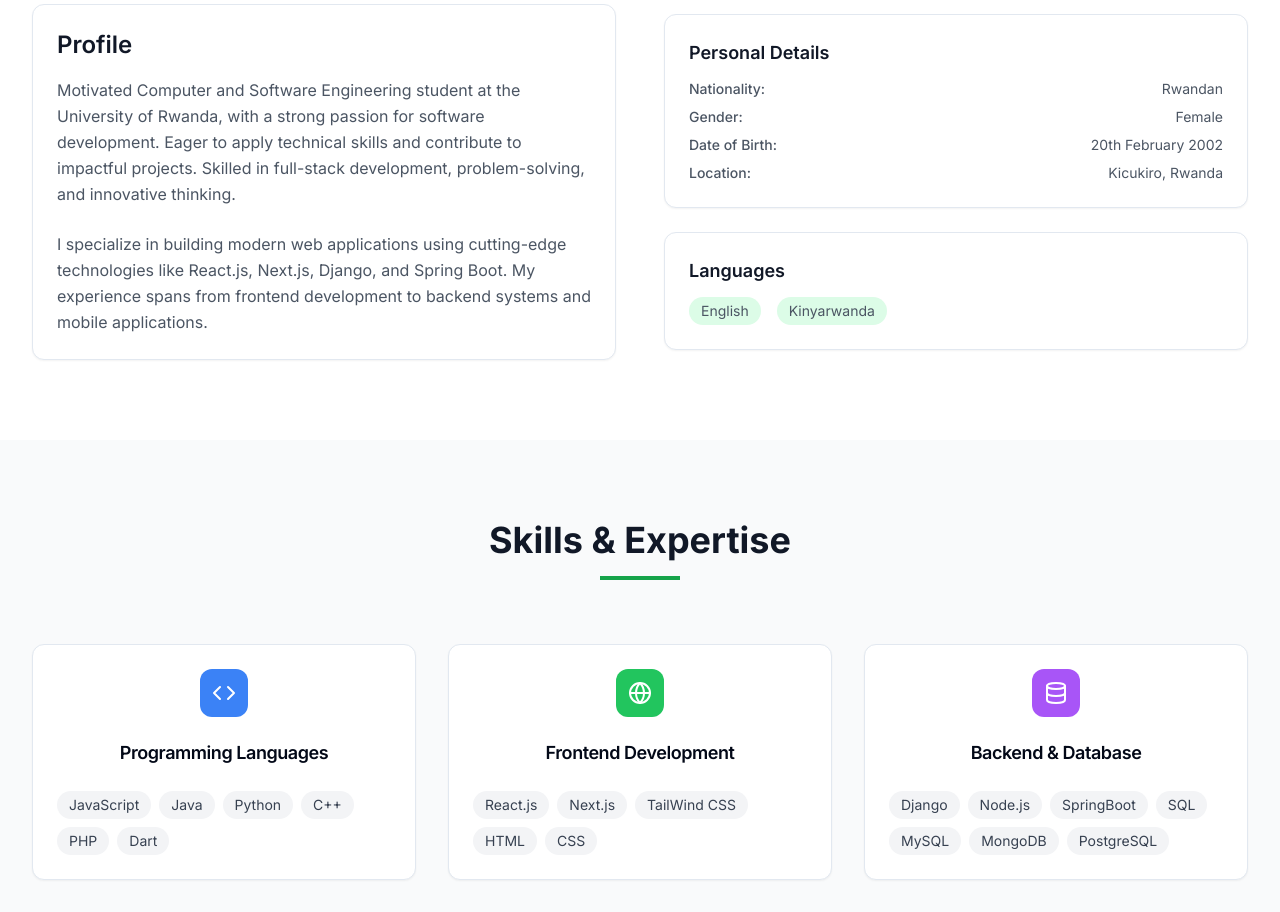
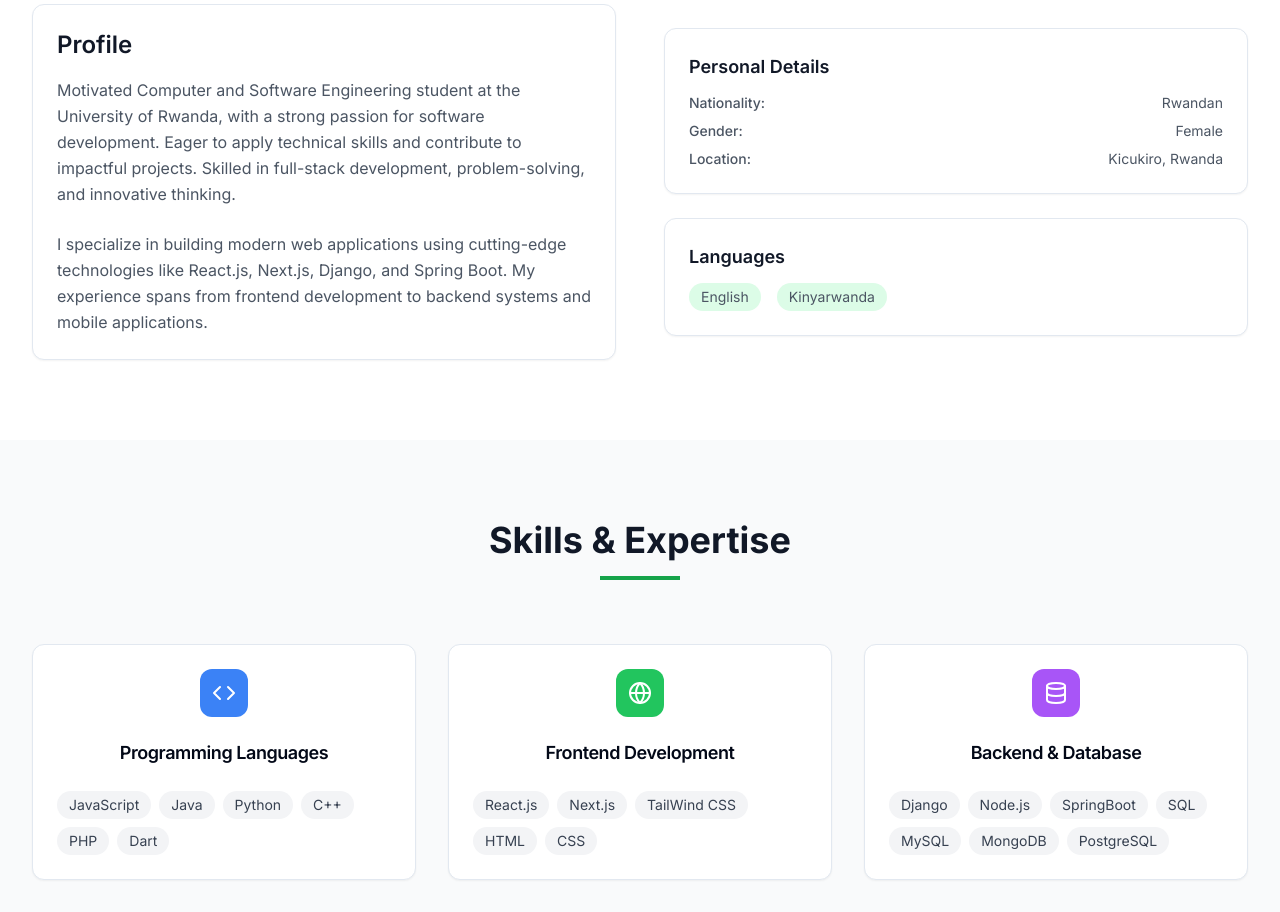
Before and after one commit to usandrine/My_Portfolio, a Next.js app: page / in a window 1280 px wide. Shown: the part 1000-1912 px from the top of the page. Built offline with nearby package versions, Linux system fonts and the light colour scheme.

Commit message:
removed some

```diff
--- a/app/components/About.tsx
+++ b/app/components/About.tsx
@@ -61,10 +61,7 @@ export default function About() {
                     <span className="font-medium">Gender:</span>
                     <span>Female</span>
                   </div>
-                  <div className="flex justify-between">
-                    <span className="font-medium">Date of Birth:</span>
-                    <span>20th February 2002</span>
-                  </div>
+
                   <div className="flex justify-between">
                     <span className="font-medium">Location:</span>
                     <span>Kicukiro, Rwanda</span>
```
